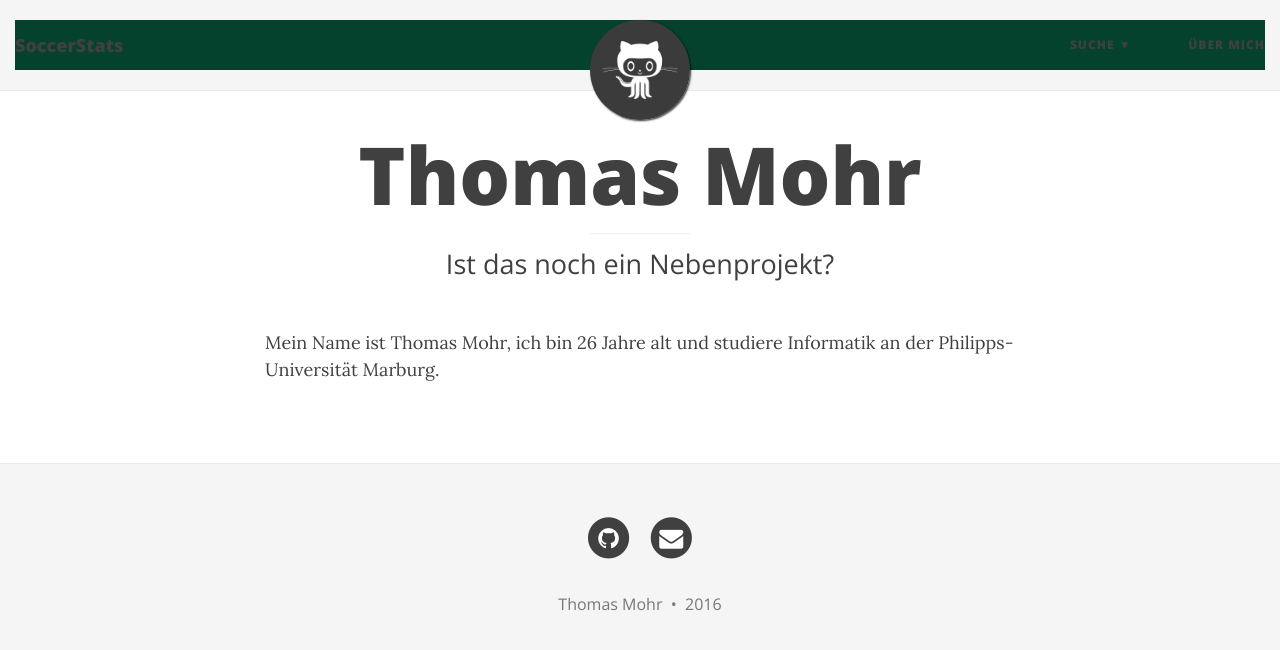
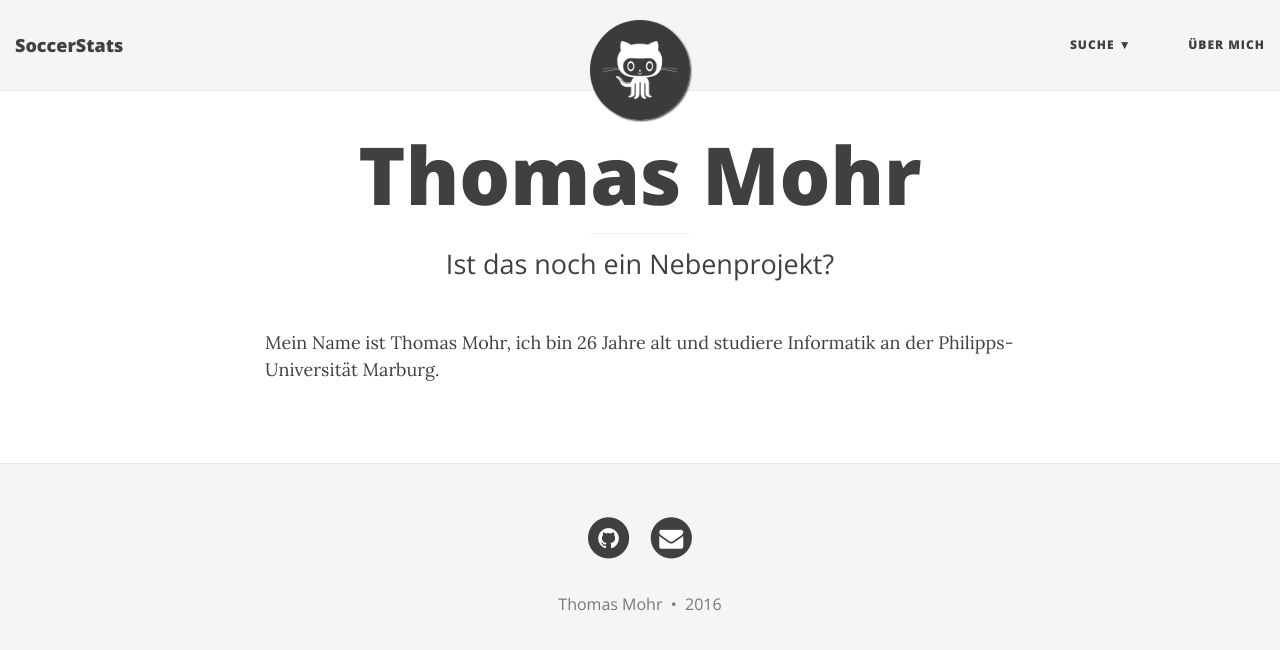
Before and after one commit to Thames1990/Thames1990.github.io, a Jekyll site: the page built from aboutme.md, in a window 1280 px wide. Shown: the top 650 px of the page. Built offline with Jekyll 4.4.1, drawn with Linux system fonts in a browser that asks for light colours; nearby versions of some CDN libraries.

Commit message:
Update main.css
Remove navbar coloring

```diff
--- a/css/main.css
+++ b/css/main.css
@@ -723,8 +723,3 @@ table.sortable thead {
     font-weight: bold;
     cursor: default;
 }
-
-.navbar-default .navbar-collapse, .navbar-default .navbar-form {
-    background-color: #04422E;
-    border-color: #04422F;
-}
```
